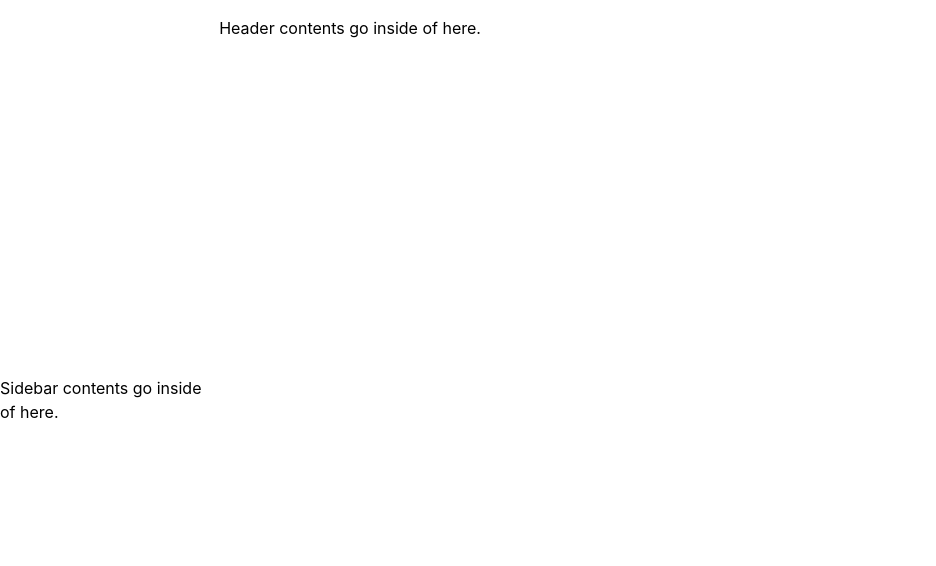
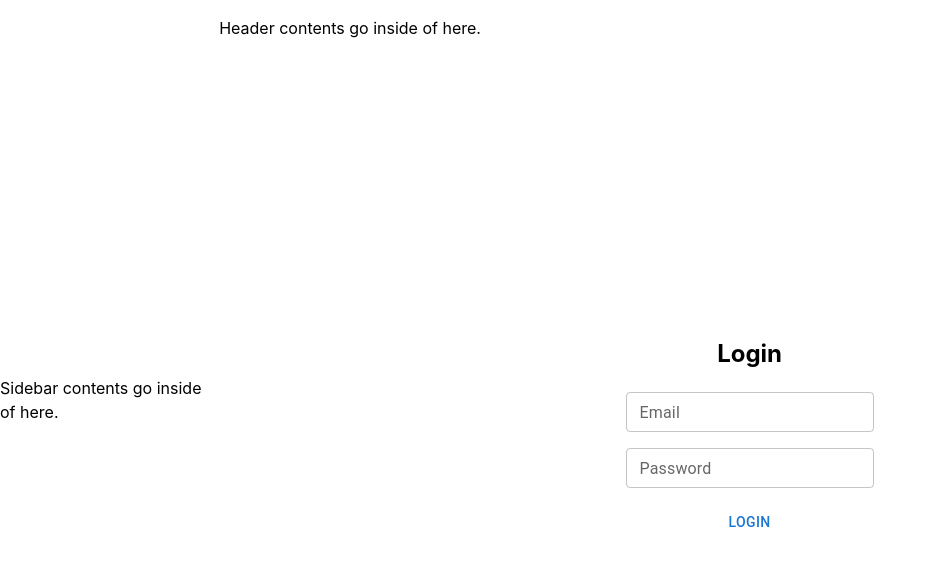
Before and after one commit to RevProfessionals/Scheduler-Frontend, a React (Vite) app: page /login in a window 1280 px wide. Shown: the top 566 px of the page, without its empty margins (0-936 px from the left). Built offline with nearby package versions, Linux system fonts and the light colour scheme.

Commit message:
barebones login page created + route added

```diff
--- a/src/App.tsx
+++ b/src/App.tsx
@@ -4,6 +4,7 @@ import Header from './components/sections/Header';
 import Sidebar from './components/sections/Sidebar';
 import Home from './components/home/Home';
 import Register from './components/home/Register';
+import Login from './components/home/Login';
 
 export default function App() {
   return (
@@ -15,6 +16,7 @@ export default function App() {
           <Routes>
             <Route path="/" element={<Home />} />
             <Route path="/register" element={<Register />} />
+            <Route path="/login" element={<Login />} />
           </Routes>
         </Stack>
       </Stack>
--- a/src/components/home/Login.tsx
+++ b/src/components/home/Login.tsx
@@ -1,12 +1,83 @@
-import { useState } from "react";
-import { LoadingButton } from "@mui/lab";
+import React from "react";
+import {
+    Container, Box, TextField,
+    Button
+} from "@mui/material";
 
 export default function Login() {
-	const [loading, setLoading] = useState(false);
+    const [email, SetEmail] = React.useState("");
+    const [password, SetPassword] = React.useState("");
+    const [emailError, setEmailError] = React.useState(false);
+    const [passwordError, setPasswordError] = React.useState(false);
 
-	return (
-		<>
-			<LoadingButton variant="contained" onClick={() => setLoading(true)} loading={loading} fullWidth>Login</LoadingButton>
-		</>
-	);
+    const handleSubmit = (e: React.MouseEvent<HTMLButtonElement>) => {
+        e.preventDefault();
+
+        if (email === "" || email === null) {
+            setEmailError(true);
+        }
+        if (password === "" || password === null) {
+            setPasswordError(true);
+        }
+    }
+
+    const handleEmail = (e: any) => {
+        SetEmail(e.target.value);
+
+        if(emailError === true && email != "") {
+            setEmailError(false);
+        }
+    }
+
+    const handlePassword = (e: any) => {
+        SetPassword(e.target.value);
+
+        if(passwordError === true && password != "") {
+            setPasswordError(false);
+        }
+    }
+
+    return (
+        <Container sx={{
+            display: "flex", flexDirection: "column", alignItems: "center",
+            justifyContent: "center", height: "100%"
+        }}>
+
+            <h2>Login</h2>
+
+            <Box
+                component="form"
+                noValidate
+                autoComplete="off"
+                sx={{ display: "flex", flexDirection: "column", gap: "1em" }}
+            >
+                <TextField
+                    error={emailError}
+                    type="email"
+                    label="Email"
+                    placeholder="Enter your email address"
+                    helperText={emailError ? "Incorrect email!" : ""}
+                    size="small"
+                    onChange={handleEmail}
+                />
+                <TextField
+                    error={passwordError}
+                    type="password"
+                    label="Password"
+                    placeholder="Enter your password"
+                    helperText={passwordError ? "Incorrect password!" : ""}
+                    size="small"
+                    onChange={handlePassword}
+
+                />
+
+                <Button
+                    type="submit"
+                    onClick={handleSubmit}
+                >
+                    Login
+                </Button>
+            </Box>
+        </Container>
+    );
 };
```
